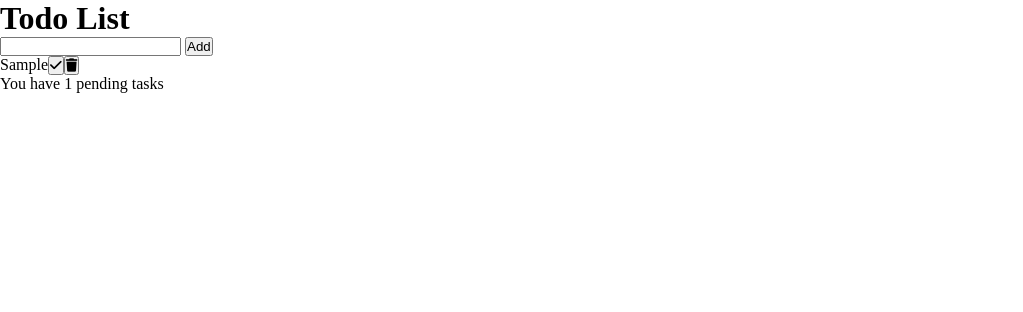
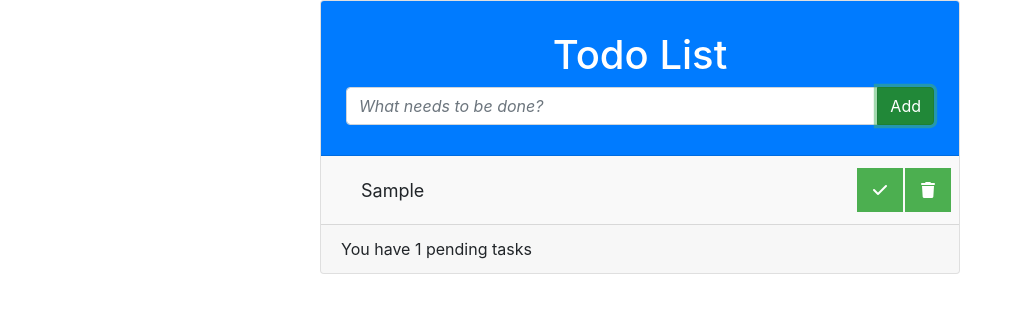
Before and after one commit to tuanpv29/Todo-List, a plain HTML site: page index.html in a window 1280 px wide. Both pictures are taken after typing "Sample" into the empty fields and a click on the button "Add". Shown: the whole page, without its empty margins (0-1023 px from the left). Drawn offline with nearby package versions, Linux system fonts and the light colour scheme.

Commit message:
Add total tasks and style Todo List

```diff
--- a/index.html
+++ b/index.html
@@ -5,28 +5,41 @@
   <meta charset="UTF-8">
   <meta name="viewport" content="width=device-width, initial-scale=1.0">
   <title>Todo List</title>
+  <link rel="stylesheet" href="https://maxcdn.bootstrapcdn.com/bootstrap/4.5.2/css/bootstrap.min.css">
+  <script src="https://ajax.googleapis.com/ajax/libs/jquery/3.5.1/jquery.min.js"></script>
+  <script src="https://cdnjs.cloudflare.com/ajax/libs/popper.js/1.16.0/umd/popper.min.js"></script>
+  <script src="https://maxcdn.bootstrapcdn.com/bootstrap/4.5.2/js/bootstrap.min.js"></script>
   <link rel="stylesheet" href="./style.css">
   <script src="https://kit.fontawesome.com/82bb699038.js" crossorigin="anonymous"></script>
 </head>
 
 <body>
-  <header>
+  <div class="card col-md-6 mx-auto p-0">
+    <header class="card-header">
       <h1>Todo List</h1>
-  </header>
-  <form>
-    <input type="text" class="todo-input">
-    <button class="todo-button" type="submit">
+      <form class="row">
+        <!-- Style the input -->
+        <div class="input-group">
+          <input type="text" class="todo-input form-control" placeholder="What needs to be done?">
+        <div class="input-group-append">
+          <button class="todo-button btn btn-success" type="submit">
             Add
           </button>
+        </div>
+        </div>
       </form>
+    </header>
+    <main class="card-body p-0">
       <div class="todo-container">
-    <ul class="todo-list"></ul>
+        <ul class="todo-list list-unstyled m-0"></ul>
       </div>
-  <footer>
+    </main>
+    <footer class="card-footer">
       <div>
-      <span>You have <span class="todo-total">1</span> pending tasks</span>
+        <span>You have <span class="todo-total">0</span> pending tasks</span>
       </div>
     </footer>
+  </div>
 </body>
 <script src="./script.js"></script>
 
--- a/script.js
+++ b/script.js
@@ -2,24 +2,24 @@
 const todoInput = document.querySelector('.todo-input');
 const todoButton = document.querySelector('.todo-button');
 const todoList = document.querySelector('.todo-list');
-const todoTotal = document.querySelector('todo-total');
+const todoTotal = document.querySelector('.todo-total');
 
 // Event Listeners
 todoButton.addEventListener('click', addTodo);
-todoList.addEventListener('click', closeDoneTodo);
+todoList.addEventListener('click', checkedCloseTodo);
 
 // Functions
 function addTodo(event) {
   // Prevent form from submitting
   event.preventDefault();
-  // Create todo div
-  const todoDiv = document.createElement('div');
-  todoDiv.classList.add('todo');
-  todoList.appendChild(todoDiv);
-  // Create todo-item li
   if (todoInput.value === '') {
     alert('You must write something!')
   } else {
+    // Create todo div
+    const todoDiv = document.createElement('div');
+    todoDiv.classList.add('todo');
+    todoList.appendChild(todoDiv);
+    // Create todo-item li
     const todoLi = document.createElement('li');
     todoLi.innerText = todoInput.value;
     todoLi.classList.add('todo-item');
@@ -34,23 +34,26 @@ function addTodo(event) {
     trashButton.innerHTML = '<i class="fas fa-trash"></i>';
     trashButton.classList.add('todo-trash');
     todoDiv.appendChild(trashButton);
-    // Append todoDiv to todoList
-    todoList.appendChild(todoDiv);
     // Clear todoInput value
     todoInput.value = '';
+    // Total item left
+    todoTotal.innerText = todoList.childElementCount;
   }
 }
 
-function closeDoneTodo(e) {
+function checkedCloseTodo(e) {
   const item = e.target;
+  var i = 0;
+  // Checked todo
+  if (item.classList.item(0) === 'todo-complete') {
+    const checkedTodo = item.parentElement.children[0];
+    checkedTodo.classList.toggle('completed');
+  };
   // Delete todo
   if (item.classList.item(0) === 'todo-trash') {
-    const close = item.parentElement;
-    close.remove();
+    const closeTodo = item.parentElement;
+    closeTodo.remove();
   };
-  // Checked todo
-  if (item.classList.item(0) === 'todo-complete') {
-    const done = item.parentElement;
-    done.classList.toggle('completed');
-  };
+  // Total item left
+  todoTotal.innerText = todoList.childElementCount - todoList.getElementsByClassName('completed').length;
 }
--- a/style.css
+++ b/style.css
@@ -1,19 +1,77 @@
+/* Remove margins and padding from the list */
+/* Include the padding and border in an element's total width and height */
 * {
   margin: 0;
   padding: 0;
   box-sizing: border-box;
 }
 
+body {
+  min-width: 250px;
+}
+
+/* Style the card header */
+.card-header {
+  padding: 30px 40px;
+  color: white;
+  text-align: center;
+  background-color: #007bff;
+}
+
+/* Style the list items */
+ul div {
+  padding: 12px 8px 12px 40px;
+  background: #eee;
+  font-size: 18px;
+  transition: 0.2s;
+  display: flex;
+  align-items: center;
+}
+
+/* Zebra striped table */
+ul div:nth-child(odd) {
+  background: #f9f9f9;
+}
+
+/* Darker background-color on hover */
+ul div:hover {
+  background: #ddd;
+}
+
+.todo-item {
+  flex-grow: 1;
+  padding-right: 1rem;
+}
+
+/* Style deleted todo*/
 .completed {
   text-decoration: line-through;
   opacity: 0.5;
 }
 
-.todo {
-  display: flex;
+/* Style the complete and close button */
+.todo-complete,
+.todo-trash {
+  cursor: pointer;
+  background-color: #4CAF50;
+  border: none;
+  color: white;
+  padding: .625rem 1rem;
+  text-align: center;
+  text-decoration: none;
+  display: inline-block;
+  font-size: 16px;
+  align-self: flex-start;
+}
+
+.todo-complete {
+  margin-right: 2px;
 }
 
 .fa-check,
 .fa-trash {
   pointer-events: none;
 }
+
+::placeholder {
+  font-style: italic;
```
Lines whose indentation alone changed are shown as unchanged.
